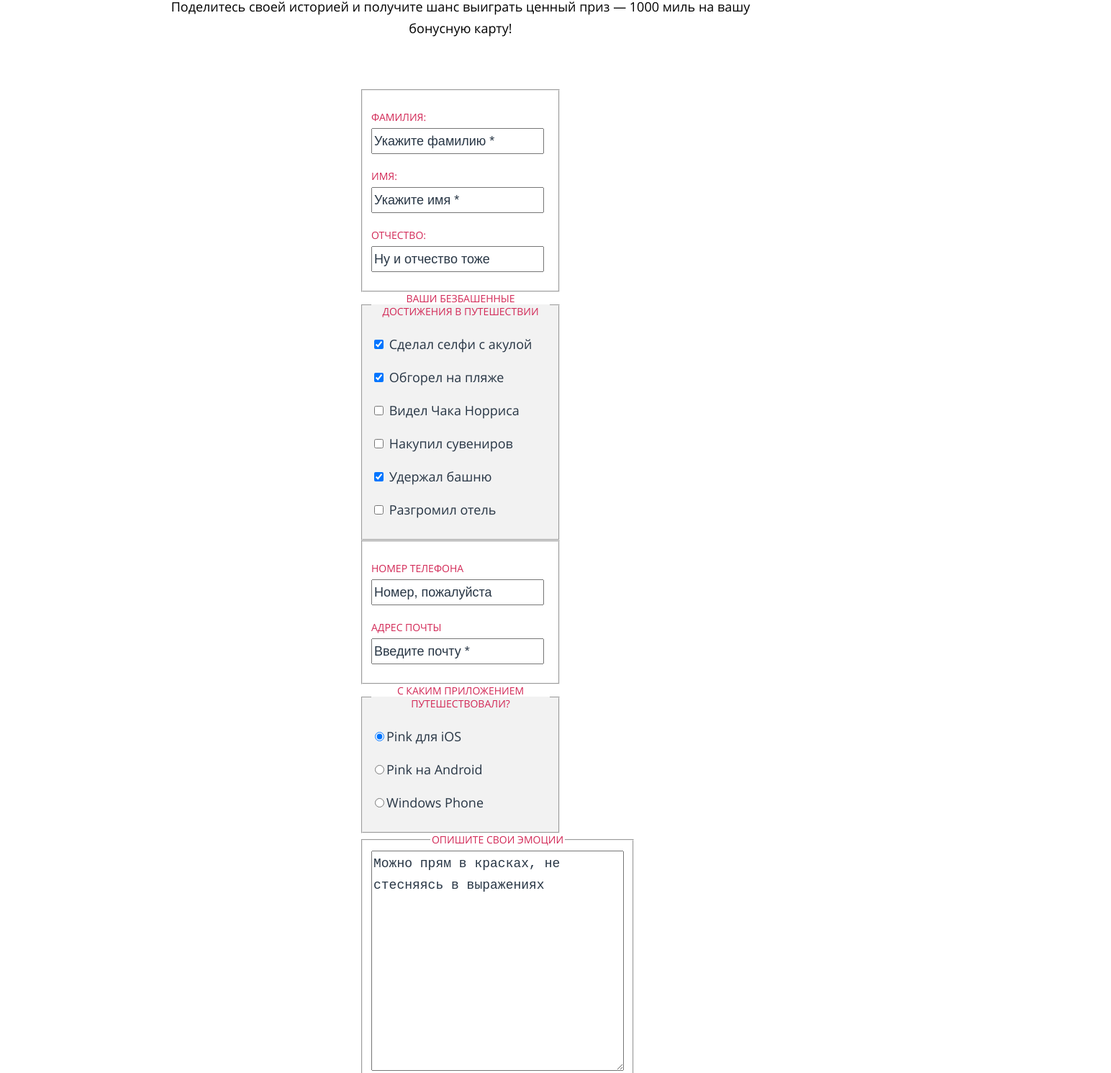
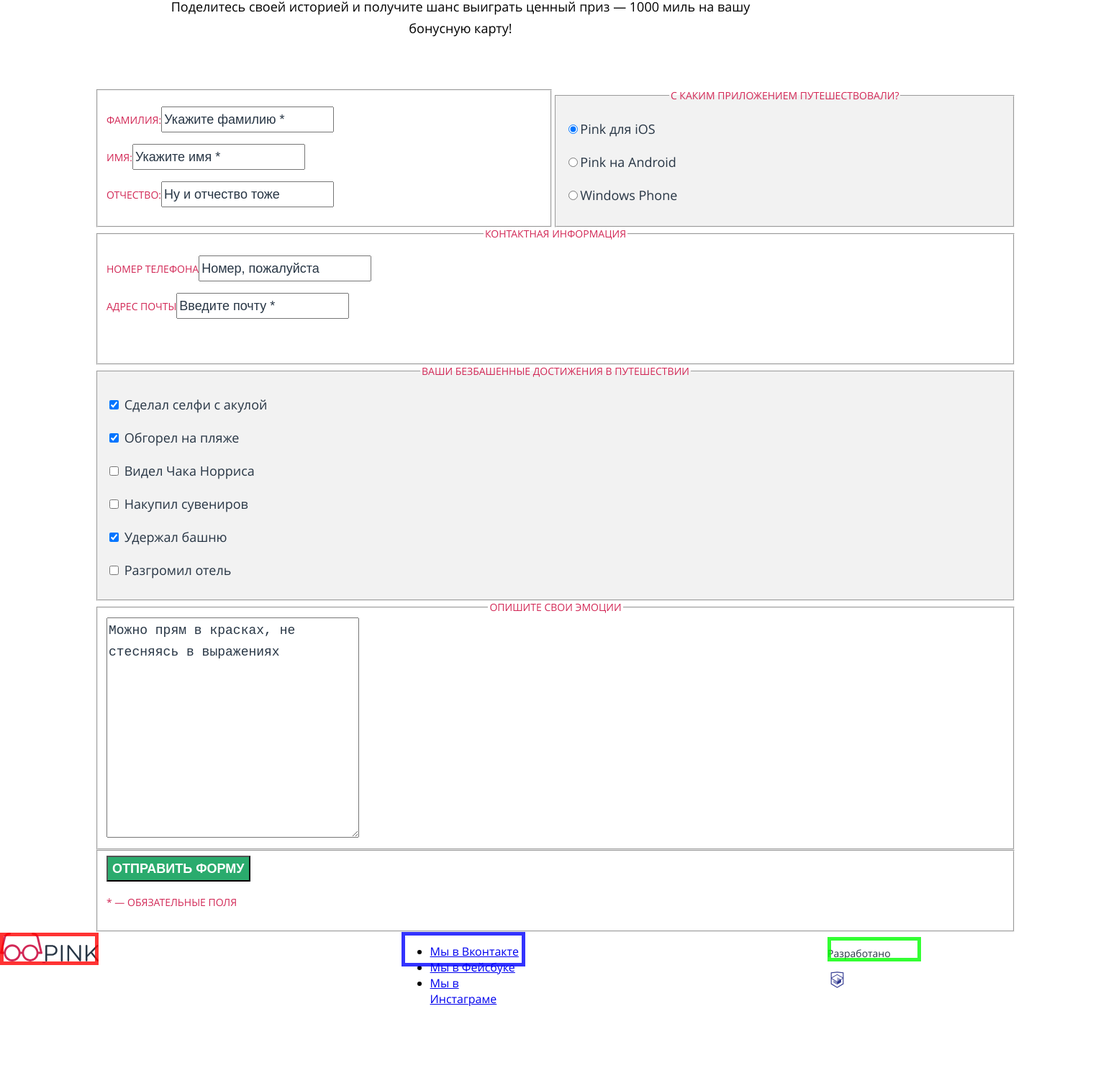
Before and after one commit to asbelous/484251-pink-24, a website: page source/form.html in a window 1280 px wide. Shown: the part 598-2089 px from the top of the page at 72% size, 1544 px wide, since content can reach past the window. After the commit the page ends 1997 px from the top, so only its background shows below. Drawn offline with nearby package versions, Linux system fonts and the light colour scheme; files that its build step writes are made by us from their sources.

Commit message:
Добавляет адаптив для Формы

```diff
--- a/source/form.html
+++ b/source/form.html
@@ -63,7 +63,7 @@
       <section class="form">
         <div class="form__wrapper">
           <h2 class="visually-hidden">Заполните форму для участия в конкурсе</h2>
-          <form action="https://echo.htmlacademy.ru" method="post">
+          <form class="form__form" action="https://echo.htmlacademy.ru" method="post">
 
             <fieldset class="form__fio">
               <p><label class="form__label">Фамилия:<input class="form__item" type="text" value="Укажите фамилию *" required></label></p>
--- a/source/less/blocks/form.less
+++ b/source/less/blocks/form.less
@@ -1,6 +1,11 @@
 .form__wrapper {
   width: 280px;
   margin: 0 auto;
+}
+
+.form__form {
+  margin: 0;
+  padding: 0;
 }
 
 .form__legend {
@@ -10,10 +15,10 @@
   text-align: center;
   text-transform: uppercase;
   color: #d22856;
-}
 
-.form__legend--nonvisible {
-  display: none;
+  &--nonvisible {
+    display: none;
+  }
 }
 
 .form__label {
@@ -54,8 +59,79 @@
 }
 
 @media (min-width: @tablet-width) {
-  .form__wrapper {
+  .form__form {
     display: flex;
     flex-direction: column;
   }
+
+  .form__fio {
+    order: 1;
+  }
+
+  .form__platforms {
+    order: 2;
+  }
+
+  .form__your-contacts {
+    order: 3;
+  }
+
+  .form__achievements {
+    order: 4;
+  }
+
+  .form__emotions {
+    order: 5;
+  }
+
+  .form__submit {
+    order: 6;
+  }
+
+  .form__legend--nonvisible {
+    display: inline;
+  }
 }
+
+@media (min-width: @desktop-width) {
+  .form__wrapper {
+    width: 100%;
+    padding: 0 132px;
+  }
+
+  .form__form {
+    display: grid;
+    grid-template-areas:
+      "fio platforms"
+      "contacts contacts"
+      "achievements achievements"
+      "emotions emotions"
+      "submit submit";
+    grid-template-rows: 1fr 1fr;
+    min-width: 936px;
+  }
+
+  .form__fio {
+    grid-area: fio;
+  }
+
+  .form__platforms {
+    grid-area: platforms;
+  }
+
+  .form__your-contacts {
+    grid-area: contacts;
+  }
+
+  .form__achievements {
+    grid-area: achievements;
+  }
+
+  .form__emotions {
+    grid-area: emotions;
+  }
+
+  .form__submit {
+    grid-area: submit;
+  }
+}
```
